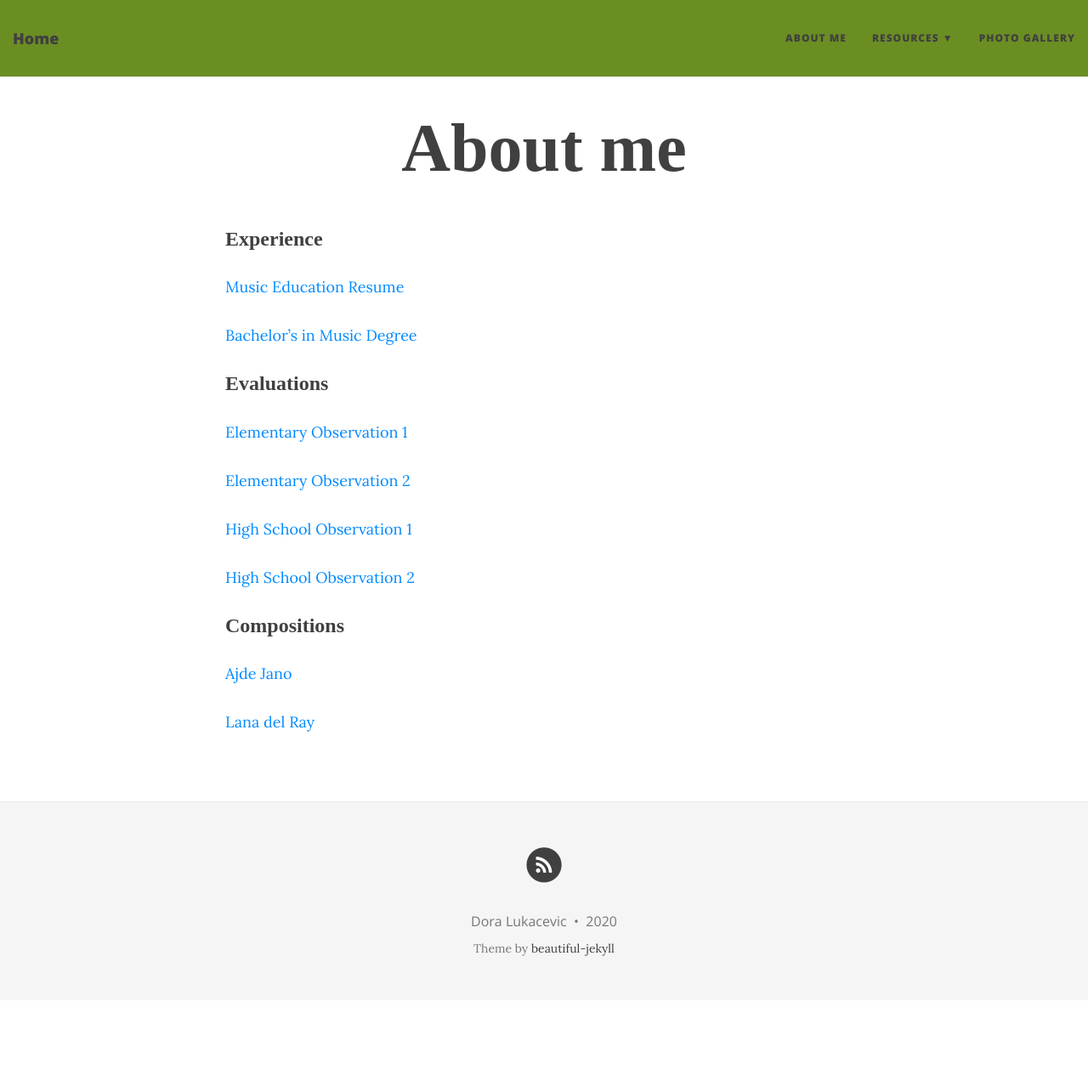
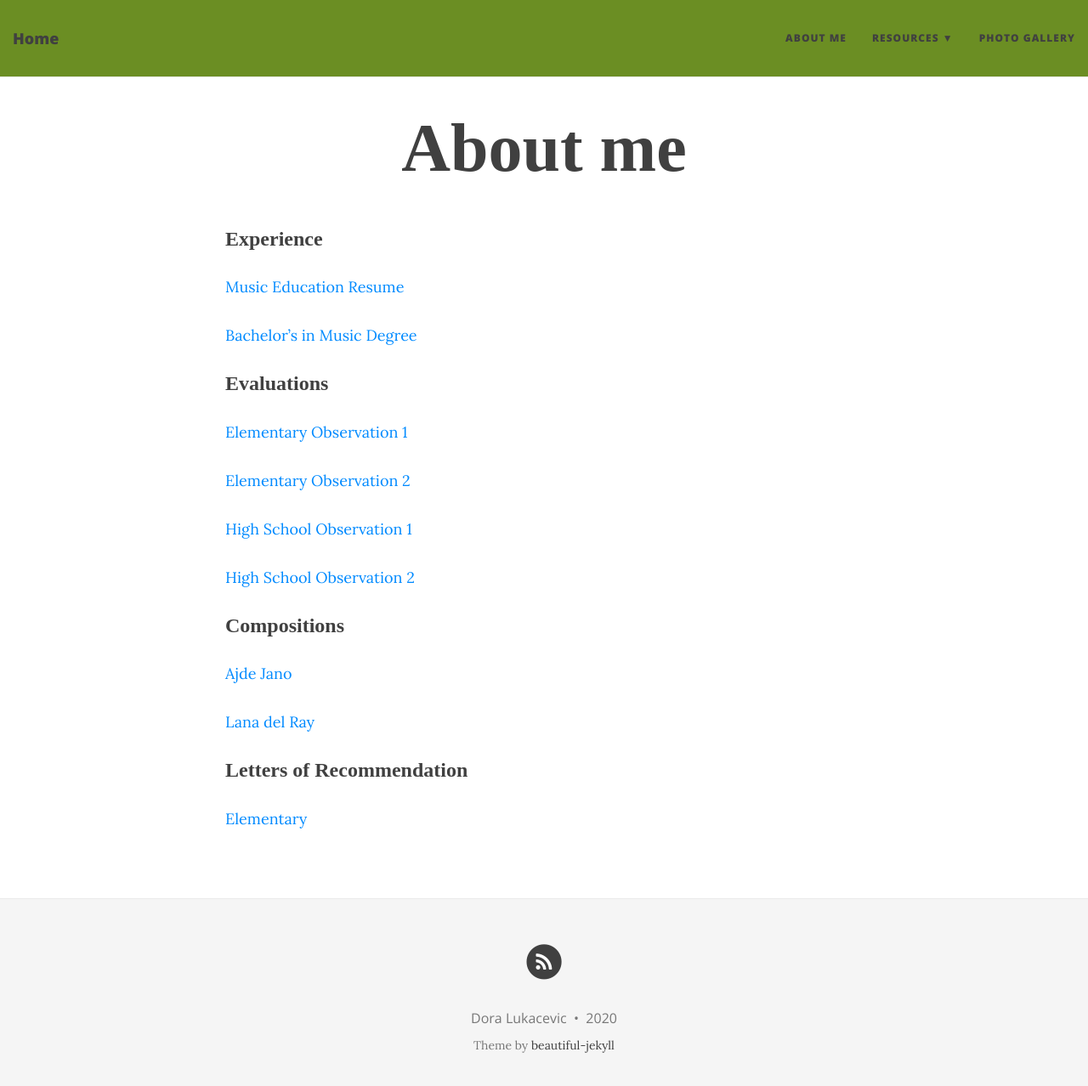
Before and after one commit to dlukacevic/dlukacevic.github.io, a Jekyll site: the page built from aboutme.md, in a window 1280 px wide and 1291 px high. Shown: the top 1278 px of the window at 85% size. Built offline with Jekyll 4.4.1, drawn with Linux system fonts in a browser that asks for light colours; nearby versions of some CDN libraries.

Commit message:
Update aboutme.md

```diff
--- a/aboutme.md
+++ b/aboutme.md
@@ -24,3 +24,7 @@ title: About me
 [Ajde Jano](/img/dora_portfolio/aboutme/Ajde Jano final project ___.pdf)
 
 [Lana del Ray](/img/dora_portfolio/aboutme/Video_Games(portfolio).pdf)
+
+### Letters of Recommendation
+
+[Elementary](/img/dora_portfolio/aboutme/Dora Recommendation.pdf)
```
